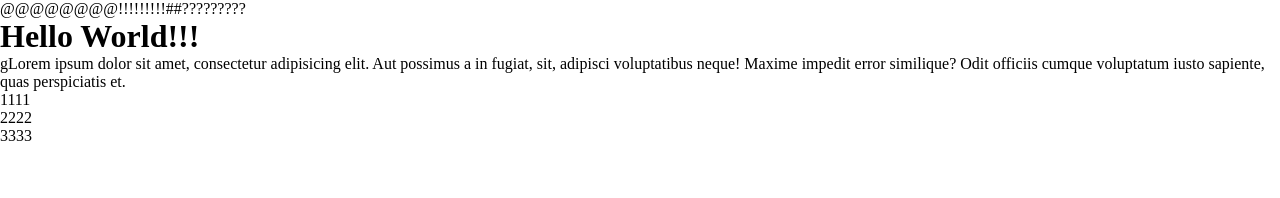
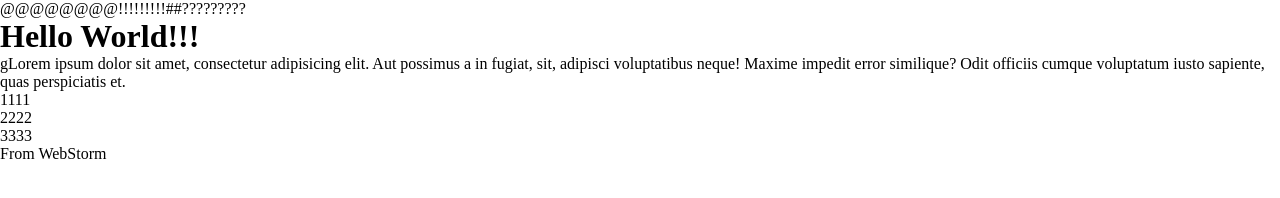
Before and after one commit to FrontmenFm/zeema, a plain HTML site: page index.html in a window 1280 px wide. Drawn offline with Linux system fonts and the light colour scheme.

Commit message:
from redactor

```diff
--- a/index.html
+++ b/index.html
@@ -12,5 +12,6 @@
 	<p>1111</p>
 	<p>2222</p>
 	<p>3333</p>
+<p>From WebStorm</p>
 </body>
 </html>
```
